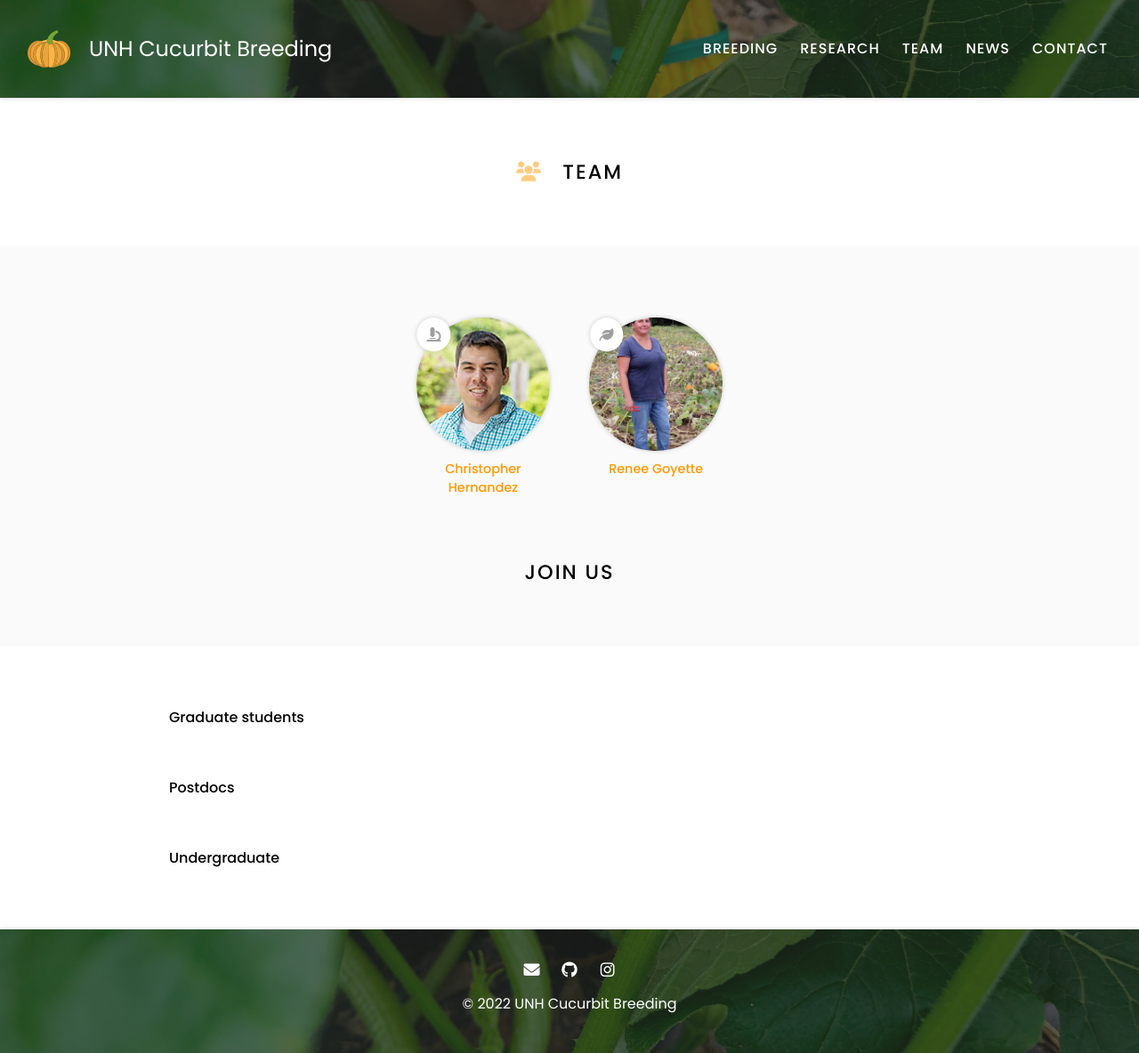
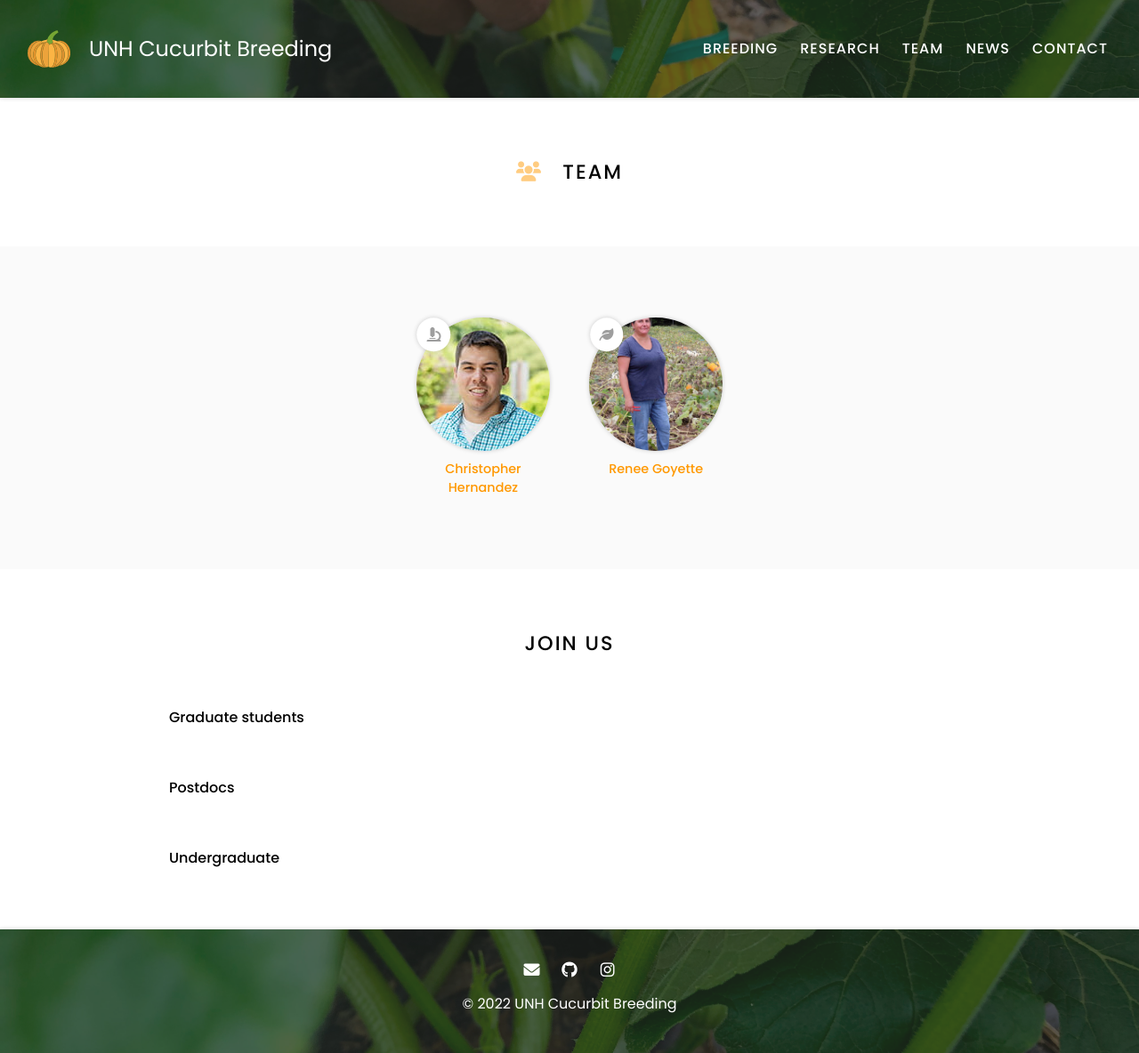
Before and after one commit to UNH-Cucurbits/unhcucurbits-website, a Jekyll site: the page built from team/index.md, in a window 1280 px wide. Shown: the whole page at 89% size. Built offline with Jekyll 4.4.1, drawn with Linux system fonts in a browser that asks for light colours.

Commit message:
fix team sectioning

```diff
--- a/team/index.md
+++ b/team/index.md
@@ -23,8 +23,9 @@ nav:
   filters="role: tech"
 %}
 
+{% include section.html %}
+
 # Join us
-{% include section.html%}
 
 #### Graduate students
 
```
Also changed, not shown: 2 other files.
